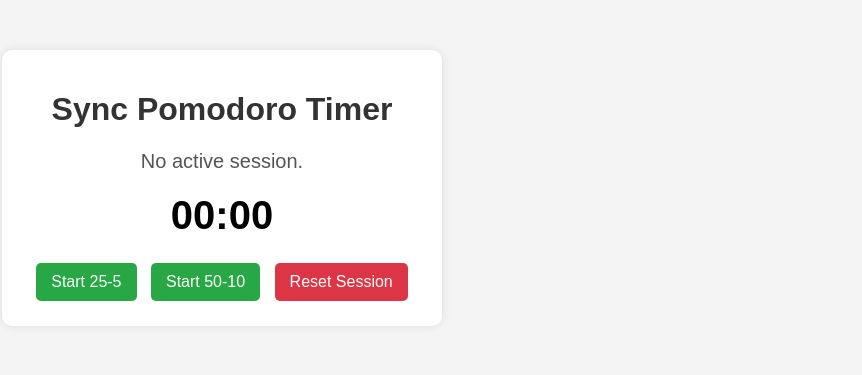
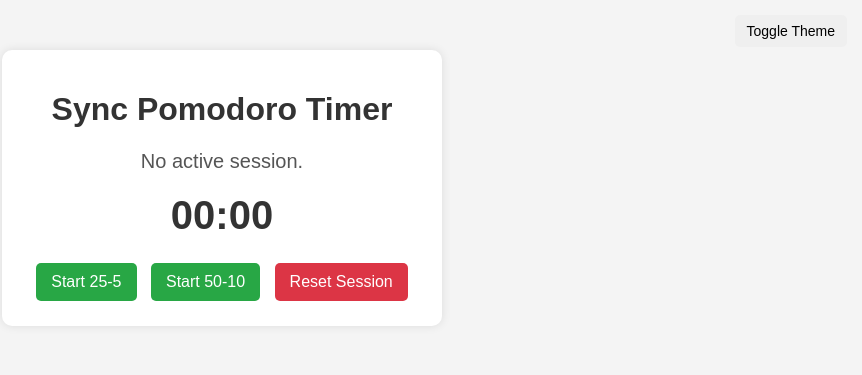
Before and after one commit to spignelon/PomSync, a Flask app: page / in a window 1280 px wide. Shown: the top 375 px of the page, without its empty margins (418-1280 px from the left). Run offline with Flask 3, Linux system fonts and the light colour scheme.

Commit message:
added dark more

```diff
--- a/templates/index.html
+++ b/templates/index.html
@@ -6,23 +6,40 @@
   <title>PomSync</title>
   <link rel="icon" href="{{ url_for('static', filename='favicon.svg') }}" type="image/svg+xml">
   <style>
+    /* Default (Light Mode) Variables */
+    :root {
+      --bg-color: #f4f4f4;
+      --text-color: #333;
+      --container-bg: #ffffff;
+      --box-shadow: 0 0 10px rgba(0, 0, 0, 0.1);
+      --status-color: #555;
+    }
+    /* Dark Mode Variables */
+    .dark-mode {
+      --bg-color: #121212;
+      --text-color: #e0e0e0;
+      --container-bg: #1e1e1e;
+      --box-shadow: 0 0 10px rgba(0, 0, 0, 0.5);
+      --status-color: #ccc;
+    }
     body {
       font-family: Arial, sans-serif;
       text-align: center;
-          background-color: #f4f4f4;
+      background-color: var(--bg-color);
+      color: var(--text-color);
       margin: 0;
       padding: 0;
     }
     .container {
       max-width: 400px;
       margin: 50px auto;
-          background: white;
+      background: var(--container-bg);
       padding: 20px;
       border-radius: 10px;
-          box-shadow: 0 0 10px rgba(0, 0, 0, 0.1);
+      box-shadow: var(--box-shadow);
     }
     h1 {
-          color: #333;
+      color: var(--text-color);
     }
     .timer {
       font-size: 40px;
@@ -32,7 +49,7 @@
     .status {
       font-size: 20px;
       margin-bottom: 20px;
-          color: #555;
+      color: var(--status-color);
     }
     button {
       padding: 10px 15px;
@@ -44,9 +61,22 @@
     }
     .start { background: #28a745; color: white; }
     .reset { background: #dc3545; color: white; }
+    /* Toggle button styles */
+    #toggleTheme {
+      position: fixed;
+      top: 10px;
+      right: 10px;
+      padding: 8px 12px;
+      border: none;
+      border-radius: 5px;
+      font-size: 14px;
+      cursor: pointer;
+    }
   </style>
 </head>
 <body>
+  <!-- Toggle Theme Button -->
+  <button id="toggleTheme">Toggle Theme</button>
 
   <div class="container">
     <h1>Sync Pomodoro Timer</h1>
@@ -63,10 +93,8 @@
   <audio id="endSound" src="/static/beep-6-96243.mp3"></audio>
 
   <script>
-      // When deployed, apiUrl should be empty (relative paths are used).
+    // API URL remains relative for deployed environments
     const apiUrl = "";
-
-      // Use null as the initial value so that the very first poll can detect a phase change.
     let lastPhase = null;
 
     async function startSession(mode) {
@@ -101,33 +129,27 @@
           document.querySelector(".status").innerText = "No active session.";
           document.querySelector(".timer").innerText = "00:00";
           document.title = "PomSync";
-                  lastPhase = null; // reset lastPhase when no active session
+          lastPhase = null;
           return;
         }
 
-              // Update page title for active session
         document.title = "PomSync - Active Session";
-
         let minutes = Math.floor(data.remaining_time / 60);
         let seconds = data.remaining_time % 60;
         document.querySelector(".timer").innerText = `${String(minutes).padStart(2, '0')}:${String(seconds).padStart(2, '0')}`;
         document.querySelector(".status").innerText = `Current Phase: ${data.phase.toUpperCase()}`;
 
-              // Check for phase changes (including the initial state when lastPhase is null)
         if (lastPhase === null) {
-                  // First poll after session becomes active: if the current phase is work, play start sound.
           if (data.phase === "work") {
             document.getElementById("startSound").play();
           }
         } else if (lastPhase !== data.phase) {
-                  // On a phase change, play start sound if entering work phase, otherwise play end sound.
           if (data.phase === "work") {
             document.getElementById("startSound").play();
           } else {
             document.getElementById("endSound").play();
           }
         }
-
         lastPhase = data.phase;
       } catch (error) {
         console.warn("Error fetching status:", error);
@@ -135,6 +157,30 @@
     }
 
     setInterval(updateStatus, 1000);
+
+    /* Theme Toggle Code */
+    function setTheme(theme) {
+      if (theme === "dark") {
+        document.documentElement.classList.add("dark-mode");
+      } else {
+        document.documentElement.classList.remove("dark-mode");
+      }
+      localStorage.setItem("theme", theme);
+    }
+
+    function toggleTheme() {
+      let currentTheme = localStorage.getItem("theme") || (window.matchMedia("(prefers-color-scheme: dark)").matches ? "dark" : "light");
+      setTheme(currentTheme === "dark" ? "light" : "dark");
+    }
+
+    window.addEventListener("DOMContentLoaded", () => {
+      let storedTheme = localStorage.getItem("theme");
+      if (!storedTheme) {
+        storedTheme = window.matchMedia("(prefers-color-scheme: dark)").matches ? "dark" : "light";
+      }
+      setTheme(storedTheme);
+      document.getElementById("toggleTheme").addEventListener("click", toggleTheme);
+    });
   </script>
 </body>
 </html>
```
Lines whose indentation alone changed are shown as unchanged.
